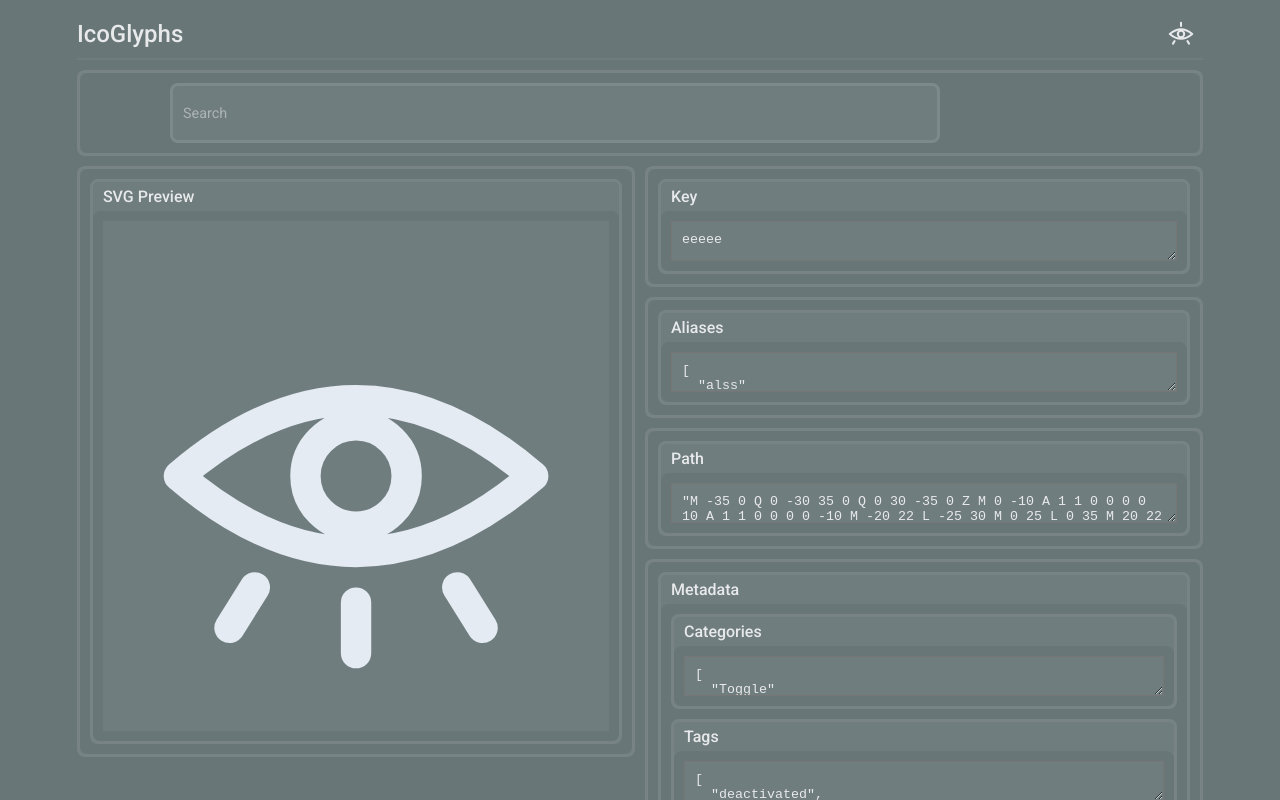
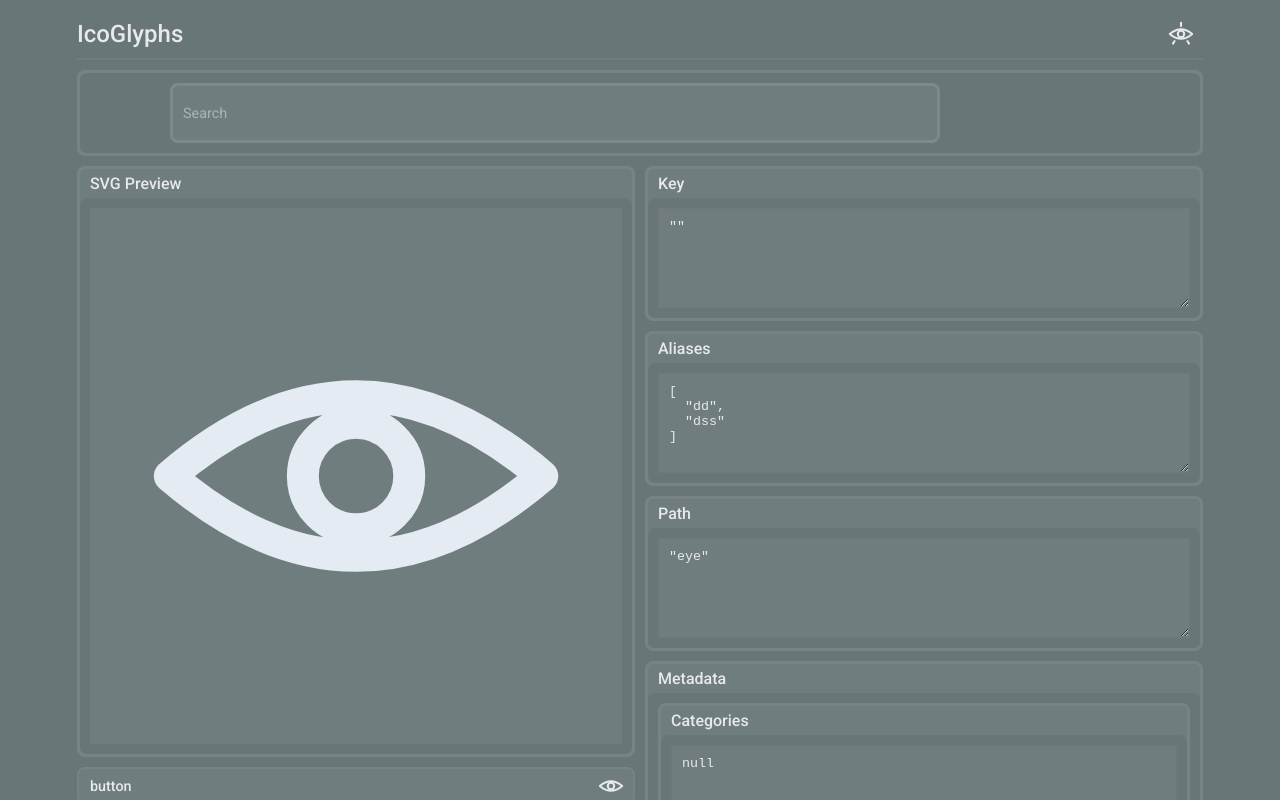
Before and after one commit to BHRKTRE/icoglyphs, a SvelteKit app: page /ig-tools in a window 1280 px wide. Shown: the top 800 px of the page. Built offline with nearby package versions, Linux system fonts and the light colour scheme.

Commit message:
feat(/ig-tools): continue work in progress

```diff
--- a/src/routes/ig-tools/+page.svelte
+++ b/src/routes/ig-tools/+page.svelte
@@ -4,63 +4,85 @@
 	import icoGlyphs from '$lib/index.js';
 	import appState from '$lib/app/core/stores/appState.svelte.js';
 	import { searchBarIcoglyphs } from '$lib/app/core/utils/searchBarIcoglyphs.svelte.js';
+	import MorphingPath from '$lib/app/ui/components/MorphingPath.svelte';
+
+	if (!dev) {
+		throw error(404, 'Not found');
+	}
 
 	let filteredIcoGlyphs = $state([]);
+
+	let actualState = $state({
+		key: '',
+		aliases: ['dd', 'dss'],
+		path: 'eye',
+		metadata: {
+			categories: null,
+			tags: null
+		}
+	});
+
+	let originalState = $state({
+		key: '',
+		aliases: null,
+		path: '',
+		metadata: {
+			categories: null,
+			tags: null
+		}
+	});
+
+	let changeDetected = $state(false);
+
+	$effect(() => {
+		const original = JSON.stringify(originalState);
+		const current = JSON.stringify(actualState);
+		changeDetected = original !== current;
+	});
 
 	function handleSearch() {
 		const query = appState.searchBarValue;
 		filteredIcoGlyphs = query.trim() === '' ? '' : searchBarIcoglyphs(query);
 	}
 
-	if (!dev) {
-		throw error(404, 'Not found');
+	// Binding functions
+
+	function setNestedValue(obj, path, value) {
+		const keys = path.split('.');
+		let current = obj;
+		for (let i = 0; i < keys.length - 1; i++) {
+			if (!current[keys[i]]) current[keys[i]] = {};
+			current = current[keys[i]];
+		}
+		current[keys[keys.length - 1]] = value;
 	}
 
-	let objj = $state({
-		key: 'eeeee',
-		aliases: ['alss'],
-		path: 'M -35 0 Q 0 -30 35 0 Q 0 30 -35 0 Z M 0 -10 A 1 1 0 0 0 0 10 A 1 1 0 0 0 0 -10 M -20 22 L -25 30 M 0 25 L 0 35 M 20 22 L 25 30',
-		metadata: {
-			categories: ['Toggle'],
-			tags: [
-				'deactivated',
-				'disabled',
-				'cancel',
-				'false',
-				'inactive',
-				'state',
-				'unchecked',
-				'unselected',
-				'stopped'
-			]
-		}
-	});
-
-	function updateTextareaArray(e, setValue) {
-		try {
-			const parsed = JSON.parse(e.target.value);
-			if (Array.isArray(parsed)) {
-				setValue(parsed);
-			}
-		} catch (err) {
-			console.error('JSON invalide');
-		}
+	function updateSetterValue(v, path) {
+		setNestedValue(actualState, path, JSON.parse(v));
 	}
 
 	function loadIg(igName) {
-		// console.log(icoGlyphs.searchIcoGlyph(igName).categories);
 		const result = icoGlyphs.searchIcoGlyph(igName);
 		if (!result) return;
 
-		objj.key = result.key;
-		objj.aliases = result.aliases ?? null;
-		objj.path = result.path;
+		actualState.key = result.key;
+		actualState.aliases = result.aliases ?? null;
+		actualState.path = result.path;
 
-		objj.metadata.categories = result.metadata?.categories ?? null;
-		objj.metadata.tags = result.metadata?.tags ?? null;
+		actualState.metadata.categories = result.metadata?.categories ?? null;
+		actualState.metadata.tags = result.metadata?.tags ?? null;
+
+		originalState.key = result.key;
+		originalState.aliases = result.aliases ?? null;
+		originalState.path = result.path;
+
+		originalState.metadata.categories = result.metadata?.categories ?? null;
+		originalState.metadata.tags = result.metadata?.tags ?? null;
 	}
 
-	$inspect(objj.key);
+	let textUpdateBtn = $state('button');
+
+	$inspect(textUpdateBtn);
 </script>
 
 {#if dev}
@@ -97,10 +119,9 @@
 				</div>{/snippet}
 		</BasicBlock>
 	</header>
+
 	<main>
 		<div id="left-part">
-			<BasicBlock>
-				{#snippet el()}
 			<BasicBlock>
 				{#snippet title()}
 					<h3>SVG Preview</h3>
@@ -112,30 +133,34 @@
 							{...appState.icoGlyphUserSettings.style}
 							{...icoGlyphs.getSvgAttributes()}
 							><title id="icon-title">dark-mode icon</title><path
-										d={icoGlyphs.getPath(objj.path)}
+								d={icoGlyphs.getPath(actualState.path)}
 							></path>
 						</svg>
 					</div>
 				{/snippet}
 			</BasicBlock>
-				{/snippet}
-			</BasicBlock>
+			<button class="button-default update-button" onclick={() => console.log('ss')}>
+				<span>{textUpdateBtn}</span>
+				<svg class="svg-default" {...icoGlyphs.getSvgAttributes()}>
+					<MorphingPath IGName={'eye'} />
+				</svg>
+			</button>
 		</div>
+
 		<div id="right-part">
-			<BasicBlock>
-				{#snippet el()}
 			<BasicBlock>
 				{#snippet title()}
 					<h3>Key</h3>
 				{/snippet}
 				{#snippet el()}
-							<textarea id="input-key" bind:value={objj.key}></textarea>
+					<textarea
+						id="input-key"
+						bind:value={() => JSON.stringify(actualState.key, null, 2),
+						(v) => updateSetterValue(v, 'key')}
+					></textarea>
 				{/snippet}
 			</BasicBlock>
-				{/snippet}
-			</BasicBlock>
-			<BasicBlock>
-				{#snippet el()}
+
 			<BasicBlock>
 				{#snippet title()}
 					<h3>Aliases</h3>
@@ -143,15 +168,12 @@
 				{#snippet el()}
 					<textarea
 						id="input-aliases"
-								oninput={(e) => updateTextareaArray(e, (v) => (objj.categories = v))}
-								>{JSON.stringify(objj.aliases, null, 2)}</textarea
-							>
+						bind:value={() => JSON.stringify(actualState.aliases, null, 2),
+						(v) => updateSetterValue(v, 'aliases')}
+					></textarea>
 				{/snippet}
 			</BasicBlock>
-				{/snippet}
-			</BasicBlock>
-			<BasicBlock>
-				{#snippet el()}
+
 			<BasicBlock>
 				{#snippet title()}
 					<h3>Path</h3>
@@ -159,15 +181,12 @@
 				{#snippet el()}
 					<textarea
 						id="input-path"
-								oninput={(e) => updateTextareaArray(e, (v) => (objj.path = v))}
-								>{JSON.stringify(objj.path, null, 2)}</textarea
-							>
+						bind:value={() => JSON.stringify(actualState.path, null, 2),
+						(v) => updateSetterValue(v, 'path')}
+					></textarea>
 				{/snippet}
 			</BasicBlock>
-				{/snippet}
-			</BasicBlock>
-			<BasicBlock>
-				{#snippet el()}
+
 			<BasicBlock>
 				{#snippet title()}
 					<h3>Metadata</h3>
@@ -180,9 +199,9 @@
 						{#snippet el()}
 							<textarea
 								id="input-categories"
-										oninput={(e) => updateTextareaArray(e, (v) => (objj.metadata.categories = v))}
-										>{JSON.stringify(objj.metadata.categories, null, 2)}</textarea
-									>
+								bind:value={() => JSON.stringify(actualState.metadata.categories, null, 2),
+								(v) => updateSetterValue(v, 'metadata.categories')}
+							></textarea>
 						{/snippet}
 					</BasicBlock>
 					<BasicBlock>
@@ -192,11 +211,9 @@
 						{#snippet el()}
 							<textarea
 								id="input-tags"
-										oninput={(e) => updateTextareaArray(e, (v) => (objj.metadata.tags = v))}
-										>{JSON.stringify(objj.metadata.tags, null, 2)}</textarea
-									>
-								{/snippet}
-							</BasicBlock>
+								bind:value={() => JSON.stringify(actualState.metadata.tags, null, 2),
+								(v) => updateSetterValue(v, 'metadata.tags')}
+							></textarea>
 						{/snippet}
 					</BasicBlock>
 				{/snippet}
@@ -206,10 +223,14 @@
 {/if}
 
 <style>
+	.update-button {
+		width: 100%;
+	}
+
 	textarea {
 		resize: vertical;
 		padding: var(--spacing-medium);
-		height: 40px;
+		height: 100px;
 		width: 100%;
 		background: var(--b2) !important;
 		color: var(--t1);
```
Lines whose indentation alone changed are shown as unchanged.
